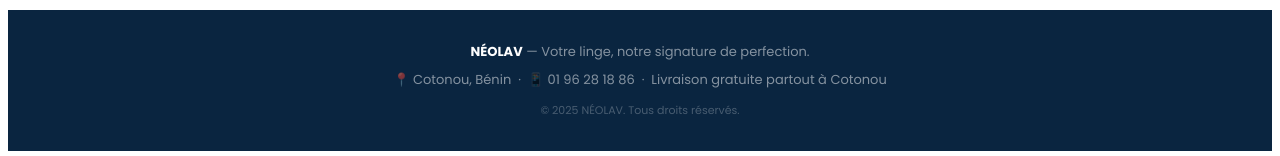
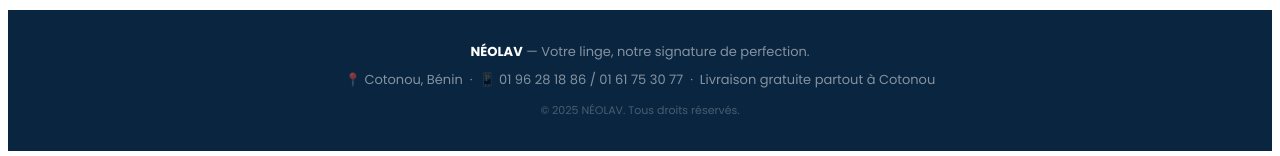
Before and after one commit to HOloufemi/neolav-app, a React (Create React App) app: page / in a window 1280 px wide. Shown: the part 3008-3164 px from the top of the page. Built offline with nearby package versions, Linux system fonts and the light colour scheme.

Commit message:
Update contact information in footer

```diff
--- a/src/App.jsx
+++ b/src/App.jsx
@@ -363,7 +363,7 @@
       {/* FOOTER */}
       <footer style={{ background: NAVY, color: "rgba(255,255,255,0.5)", textAlign: "center", padding: "32px 24px", fontSize: 13 }}>
         <div style={{ marginBottom: 8 }}><strong style={{ color: WHITE }}>NÉOLAV</strong> — Votre linge, notre signature de perfection.</div>
-        <div>📍 Cotonou, Bénin &nbsp;·&nbsp; 📱 {MOMO[0]} &nbsp;·&nbsp; Livraison gratuite partout à Cotonou</div>
+        <div>📍 Cotonou, Bénin &nbsp;·&nbsp; 📱 01 96 28 18 86 / 01 61 75 30 77 &nbsp;·&nbsp; Livraison gratuite partout à Cotonou</div>
         <div style={{ marginTop: 12, fontSize: 11, opacity: .5 }}>© 2025 NÉOLAV. Tous droits réservés.</div>
       </footer>
 
```
